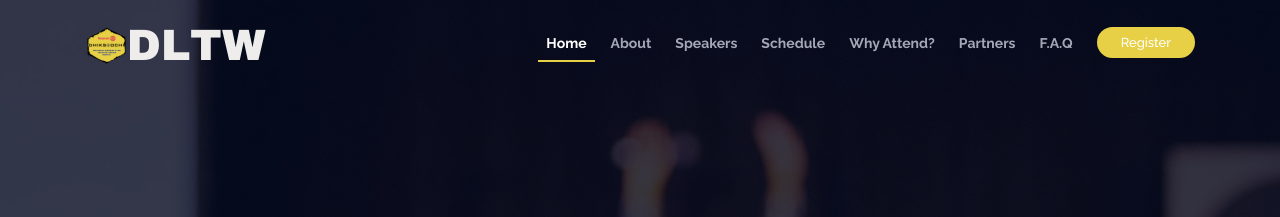
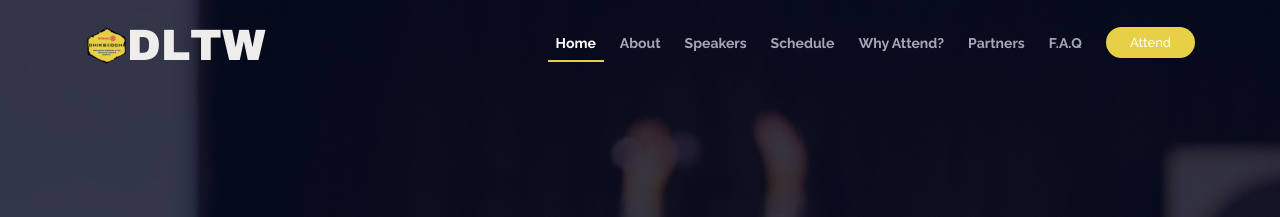
Before and after one commit to Rotaract3190/dltw20_21, a Jekyll site: the page built from index.html, in a window 1280 px wide. Shown: the top 217 px of the page. Built offline with Jekyll 4.4.1, drawn with Linux system fonts in a browser that asks for light colours.

Commit message:
header link udpate

```diff
--- a/_includes/header.html
+++ b/_includes/header.html
@@ -17,7 +17,7 @@
           <li><a href="/#gallery">Why Attend?</a></li>
           <li><a href="/#supporters">Partners</a></li>
           <li><a href="/#faq">F.A.Q</a></li>
-          <li class="buy-tickets"><a href="https://rotaract3190.org/member.php" target="_blank">Register</a></li>
+          <li class="buy-tickets"><a href="https://tags.rotaract3190.org/dltw/" target="_blank">Attend</a></li>
         </ul>
       </nav><!-- #nav-menu-container -->
     </div>
```
